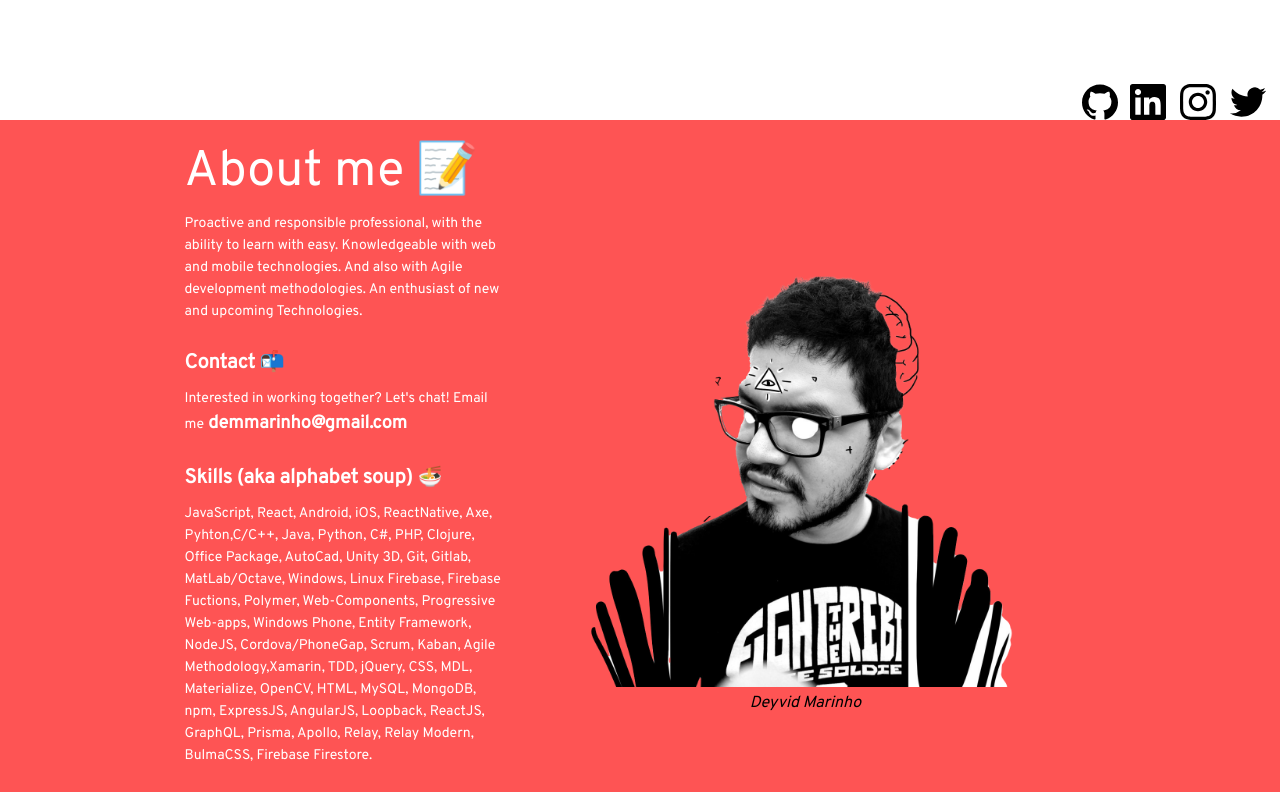
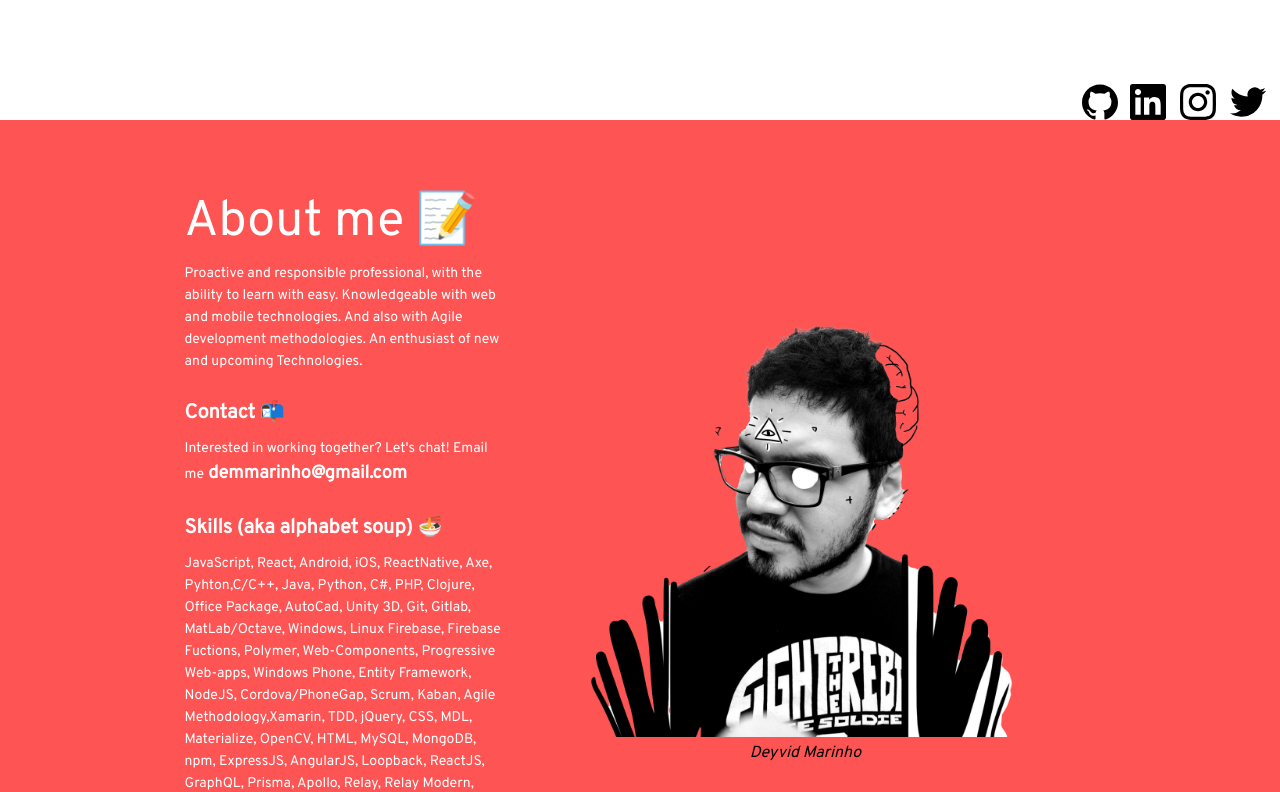
Before and after one commit to lemamon/lemamon, a React (Create React App) app: page /#/# in a window 1280 px wide. Shown: the part 680-1472 px from the top of the page. Built offline with nearby package versions, Linux system fonts and the light colour scheme.

Commit message:
fix: padding

```diff
--- a/src/App.scss
+++ b/src/App.scss
@@ -218,6 +218,7 @@ section {
   }
 
   .container {
+    padding: 50px 0;
     flex-direction: column-reverse;
     @media (min-width: 1024px) {
       flex-direction: row;
```
